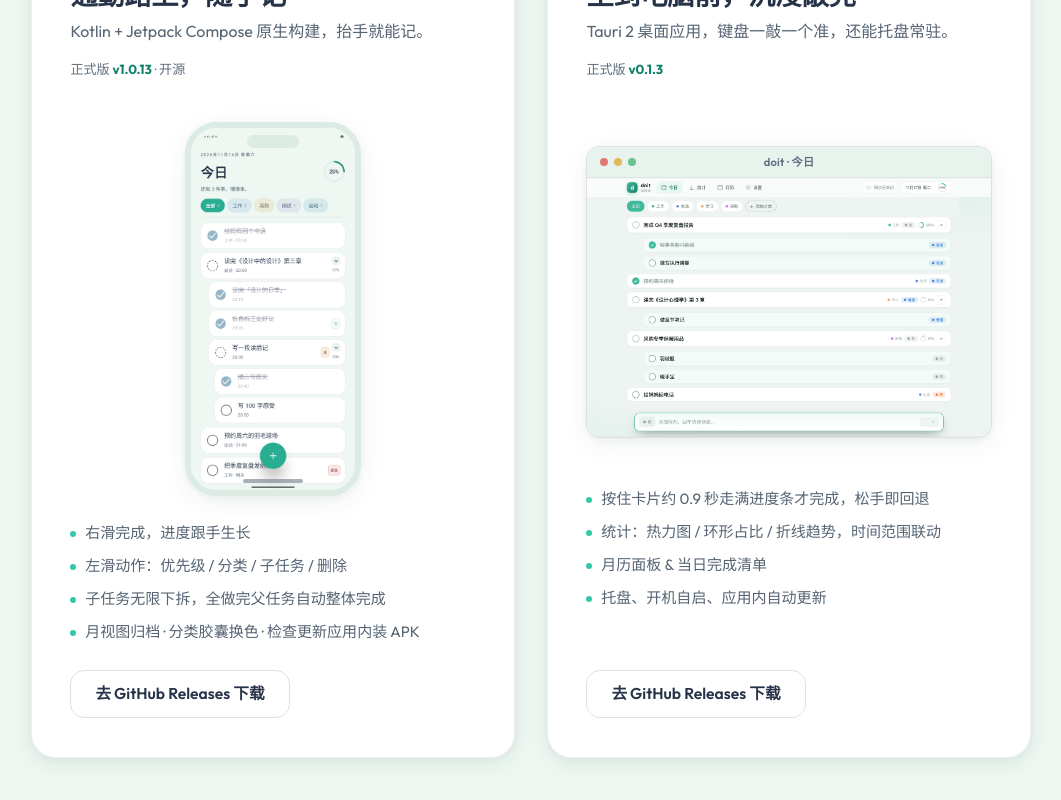
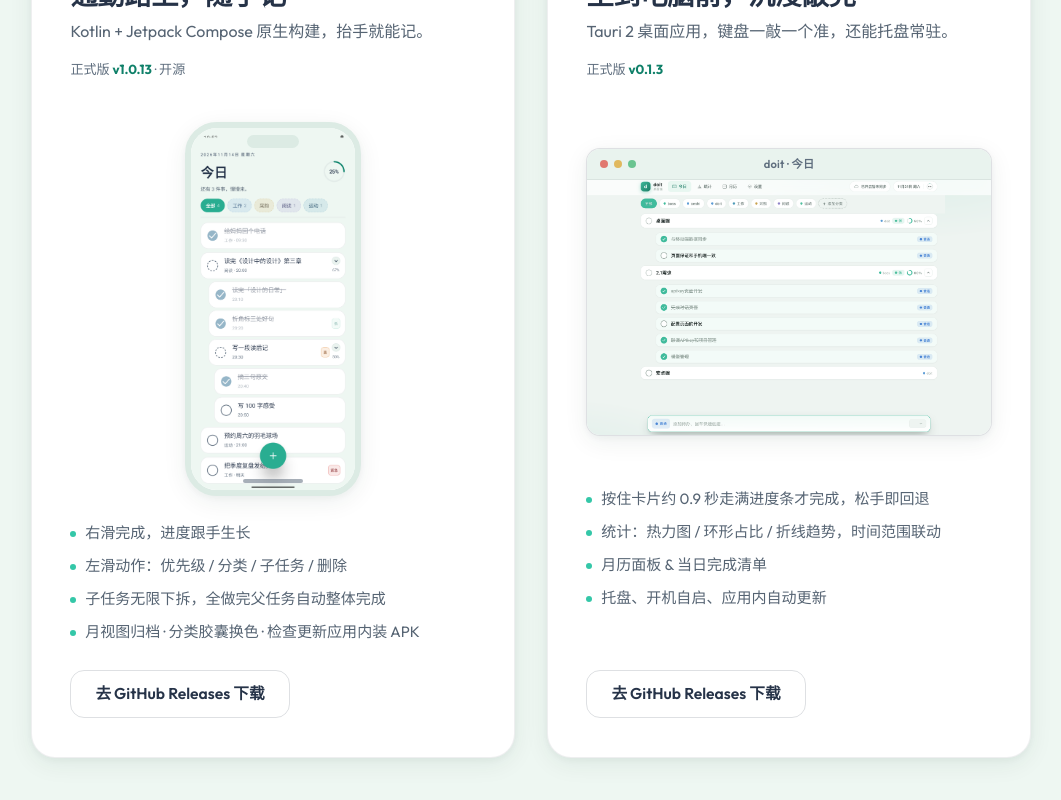
Before and after one commit to nabaonan/doit-website, a Vue app: page / in a window 1280 px wide. Shown: the part 1262-2062 px from the top of the page, without its empty margins (109-1170 px from the left). Built offline with nearby package versions, Linux system fonts and the light colour scheme.

Commit message:
feat(site): 桌面端改用真实应用截图并按亮暗主题切换

```diff
--- a/src/components/Products.vue
+++ b/src/components/Products.vue
@@ -2,6 +2,7 @@
 import { Smartphone, Monitor } from 'lucide-vue-next'
 
 // 双端对照：同一份数据，两个入口。展示图用真实运行截图 + CSS 模拟真机边框。
+// 桌面端从应用真实渲染截取亮/暗两张，裁掉原生标题栏只留应用内容，再套官网统一的假边框。
 const APK_URL = 'https://github.com/nabaonan/doit-apk/releases/latest'
 const DESK_URL = 'https://github.com/nabaonan/doit-desktop/releases/latest'
 
@@ -67,7 +68,7 @@ defineProps<{ theme: 'light' | 'dark' }>()
                 <span class="desk-title">doit · 今日</span>
                 <span class="dots"></span>
               </div>
-              <img :src="theme === 'dark' ? '/shots/desk_today_dark.png' : '/shots/desk_today.png'" :alt="theme === 'dark' ? 'doit 桌面端深夜主题今日待办：分类标签、任务列表与子任务' : 'doit 桌面端今日待办：分类标签、任务列表与子任务'" width="1400" height="897" loading="lazy" decoding="async" />
+              <img :src="theme === 'dark' ? '/shots/desk_today_dark.png' : '/shots/desk_today.png'" :alt="theme === 'dark' ? 'doit 桌面端深夜主题真实运行截图：分类标签、任务列表与子任务' : 'doit 桌面端真实运行截图：分类标签、任务列表与子任务'" width="1400" height="885" loading="lazy" decoding="async" />
             </div>
           </div>
 
```
Also changed, not shown: public/shots/desk_today.png, public/shots/desk_today_dark.png.
